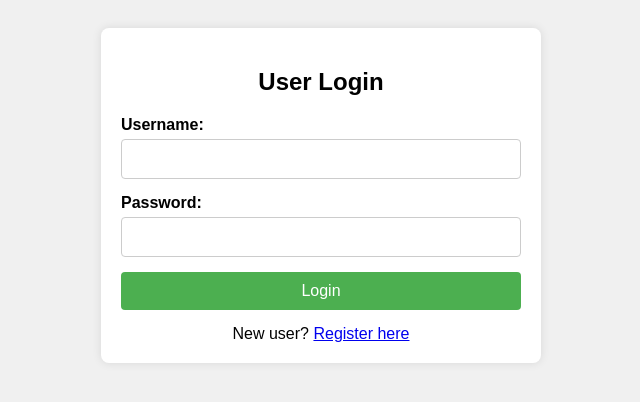
After one commit to misbagas/onlineshop-poject, a PHP site: page /login.php in a window 1280 px wide. The commit adds this page. Shown: the top 402 px of the page, without its empty margins (319-959 px from the left). Run offline with PHP 8.4, Linux system fonts and the light colour scheme.

Commit message:
Initial commit: Add project files

```diff
--- /dev/null
+++ b/public/onlineshop/login.php
@@ -0,0 +1,122 @@
+<?php
+session_start();
+
+// Database connection
+$conn = new mysqli('localhost', 'appuser', 'password', 'online_shop');
+
+if ($conn->connect_error) {
+    die("Connection failed: " . $conn->connect_error);
+}
+
+// Login logic
+if ($_SERVER['REQUEST_METHOD'] === 'POST') {
+    $username = $_POST['username'];
+    $password = $_POST['password'];
+
+    $sql = $conn->prepare("SELECT id, password FROM users WHERE username = ?");
+    $sql->bind_param('s', $username);
+    $sql->execute();
+    $sql->store_result();
+    $sql->bind_result($user_id, $hashed_password);
+    $sql->fetch();
+
+    if ($sql->num_rows > 0 && password_verify($password, $hashed_password)) {
+        $_SESSION['user_id'] = $user_id;
+        header("Location: onlineshop.php");
+        exit();
+    } else {
+        echo "Invalid username or password";
+    }
+    $sql->close();
+}
+
+$conn->close();
+?>
+<!DOCTYPE html>
+<html lang="en">
+<head>
+    <meta charset="UTF-8">
+    <meta name="viewport" content="width=device-width, initial-scale=1.0">
+    <title>User Login</title>
+    <style>
+        /* Add your CSS styles here */
+        body {
+            font-family: Arial, sans-serif;
+            background-color: #f0f0f0;
+            padding: 20px;
+        }
+        .form-container {
+            max-width: 400px;
+            margin: 0 auto;
+            background-color: #fff;
+            padding: 20px;
+            border-radius: 8px;
+            box-shadow: 0 0 10px rgba(0,0,0,0.1);
+        }
+        .form-container h2 {
+            text-align: center;
+            margin-bottom: 20px;
+        }
+        .form-group {
+            margin-bottom: 15px;
+        }
+        .form-group label {
+            display: block;
+            margin-bottom: 5px;
+            font-weight: bold;
+        }
+        .form-group input[type="text"],
+        .form-group input[type="password"] {
+            width: 100%;
+            padding: 10px;
+            font-size: 16px;
+            border: 1px solid #ccc;
+            border-radius: 4px;
+            box-sizing: border-box;
+        }
+        .form-group button {
+            display: block;
+            width: 100%;
+            padding: 10px;
+            background-color: #4CAF50;
+            color: #fff;
+            border: none;
+            border-radius: 4px;
+            cursor: pointer;
+            font-size: 16px;
+        }
+        .form-group button:hover {
+            background-color: #45a049;
+        }
+        .error-message {
+            color: red;
+            margin-top: 10px;
+        }
+    </style>
+</head>
+<body>
+    <div class="form-container">
+        <h2>User Login</h2>
+        <!-- PHP code to display error message if login fails -->
+        <?php if (isset($error_message)) : ?>
+            <div class="error-message"><?php echo $error_message; ?></div>
+        <?php endif; ?>
+        <form method="post" action="login_process.php">
+            <div class="form-group">
+                <label for="username">Username:</label>
+                <input type="text" id="username" name="username" required>
+            </div>
+            <div class="form-group">
+                <label for="password">Password:</label>
+                <input type="password" id="password" name="password" required>
+            </div>
+            <div class="form-group">
+                <button type="submit">Login</button>
+            </div>
+        </form>
+        <div style="text-align: center;">
+            New user? <a href="register.php">Register here</a>
+        </div>
+    </div>
+</body>
+</html>
--- a/public/onlineshop/onlineshop.php
+++ b/public/onlineshop/onlineshop.php
@@ -1,5 +1,4 @@
 <?php
-// Database connection
 $conn = new mysqli('localhost', 'appuser', 'password', 'online_shop');
 
 // Check connection
```
Also changed, not shown: public/adminaja/admin_dashboard.php (+7 -2 lines), public/onlineshop/product_detail.php (+1 -7 lines), public/onlineshop/register.php (added, +203 -0 lines), public/photo_product/WIN_20240605_16_36_42_Pro.jpg (deleted).
